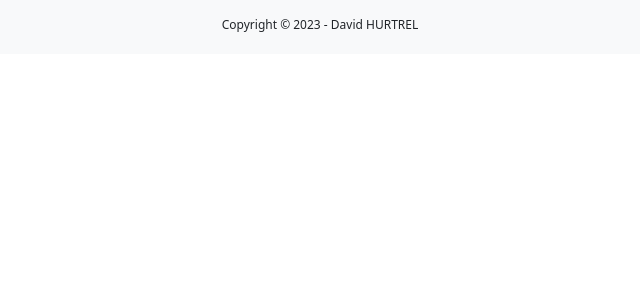
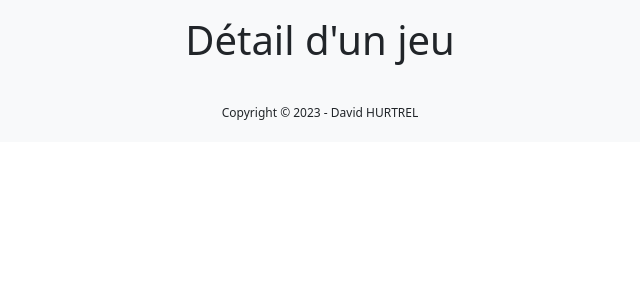
Before and after one commit to davidHurtrel/oclock-crud_from_scratch, a PHP site: template templates/game/show.tpl.php in a window 1280 px wide. Shown: the top 300 px of the page, without its empty margins (320-960 px from the left). Run offline with PHP 8.4, Linux system fonts and the light colour scheme; the template is opened without the code that fills it, so the values that code supplies are empty.

Commit message:
visual improvements

```diff
--- a/templates/game/form.tpl.php
+++ b/templates/game/form.tpl.php
@@ -1,9 +1,11 @@
-<div class="container">
+<div class="container-fluid bg-light text-center">
     <div class="row py-3">
         <div class="col-12">
-            <h1 class="float-start"><?= isset($game) ? 'Modifier' : 'Créer' ?> un jeu</h1>
+            <h1><?= isset($game) ? 'Modifier' : 'Créer' ?> un jeu</h1>
         </div>
     </div>
+</div>
+<div class="container">
     <div class="row py-3">
         <div class="col-12">
             <form action="" method="POST">
--- a/templates/game/index.tpl.php
+++ b/templates/game/index.tpl.php
@@ -1,9 +1,11 @@
-<div class="container">
+<div class="container-fluid bg-light text-center">
     <div class="row py-3">
         <div class="col-12">
-            <h1 class="float-start">Liste des jeux</h1>
+            <h1>Liste des jeux</h1>
         </div>
     </div>
+</div>
+<div class="container">
     <div class="row py-3">
         <div class="col-12">
             <table class="table text-center align-middle">
--- a/templates/game/show.tpl.php
+++ b/templates/game/show.tpl.php
@@ -0,0 +1,7 @@
+<div class="container-fluid bg-light text-center">
+    <div class="row py-3">
+        <div class="col-12">
+            <h1>Détail d'un jeu</h1>
+        </div>
+    </div>
+</div>
--- a/templates/security/login.tpl.php
+++ b/templates/security/login.tpl.php
@@ -1,9 +1,11 @@
-<div class="container">
+<div class="container-fluid bg-light text-center">
     <div class="row py-3">
         <div class="col-12">
-            <h1 class="float-start">Connexion</h1>
+            <h1>Connexion</h1>
         </div>
     </div>
+</div>
+<div class="container">
     <div class="row py-3">
         <div class="col-12">
             <form action="" method="POST">
--- a/templates/user/form.tpl.php
+++ b/templates/user/form.tpl.php
@@ -1,9 +1,11 @@
-<div class="container">
+<div class="container-fluid bg-light text-center">
     <div class="row py-3">
         <div class="col-12">
-            <h1 class="float-start"><?= isset($user) ? 'Modifier' : 'Créer' ?> un utilisateur</h1>
+            <h1><?= isset($user) ? 'Modifier' : 'Créer' ?> un utilisateur</h1>
         </div>
     </div>
+</div>
+<div class="container">
     <div class="row py-3">
         <div class="col-12">
             <form action="" method="POST">
--- a/templates/user/index.tpl.php
+++ b/templates/user/index.tpl.php
@@ -1,9 +1,11 @@
-<div class="container">
+<div class="container-fluid bg-light text-center">
     <div class="row py-3">
         <div class="col-12">
-            <h1 class="float-start">Liste des jeux</h1>
+            <h1>Liste des jeux</h1>
         </div>
     </div>
+</div>
+<div class="container">
     <div class="row py-3">
         <div class="col-12">
             <table class="table text-center align-middle">
```
Also changed, not shown: templates/home/index.tpl.php (+7 -0 lines), templates/user/show.tpl.php (+7 -0 lines).
